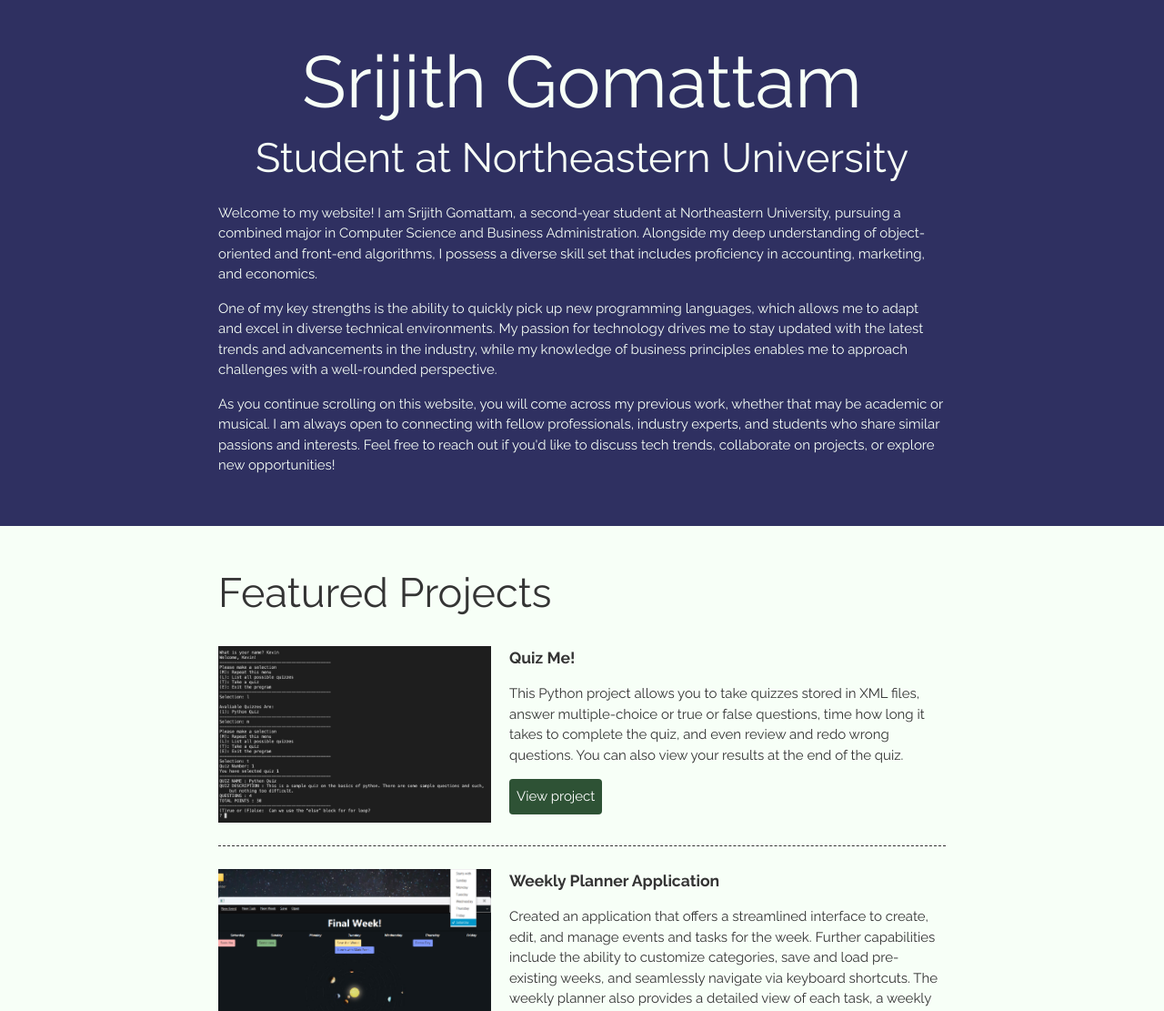
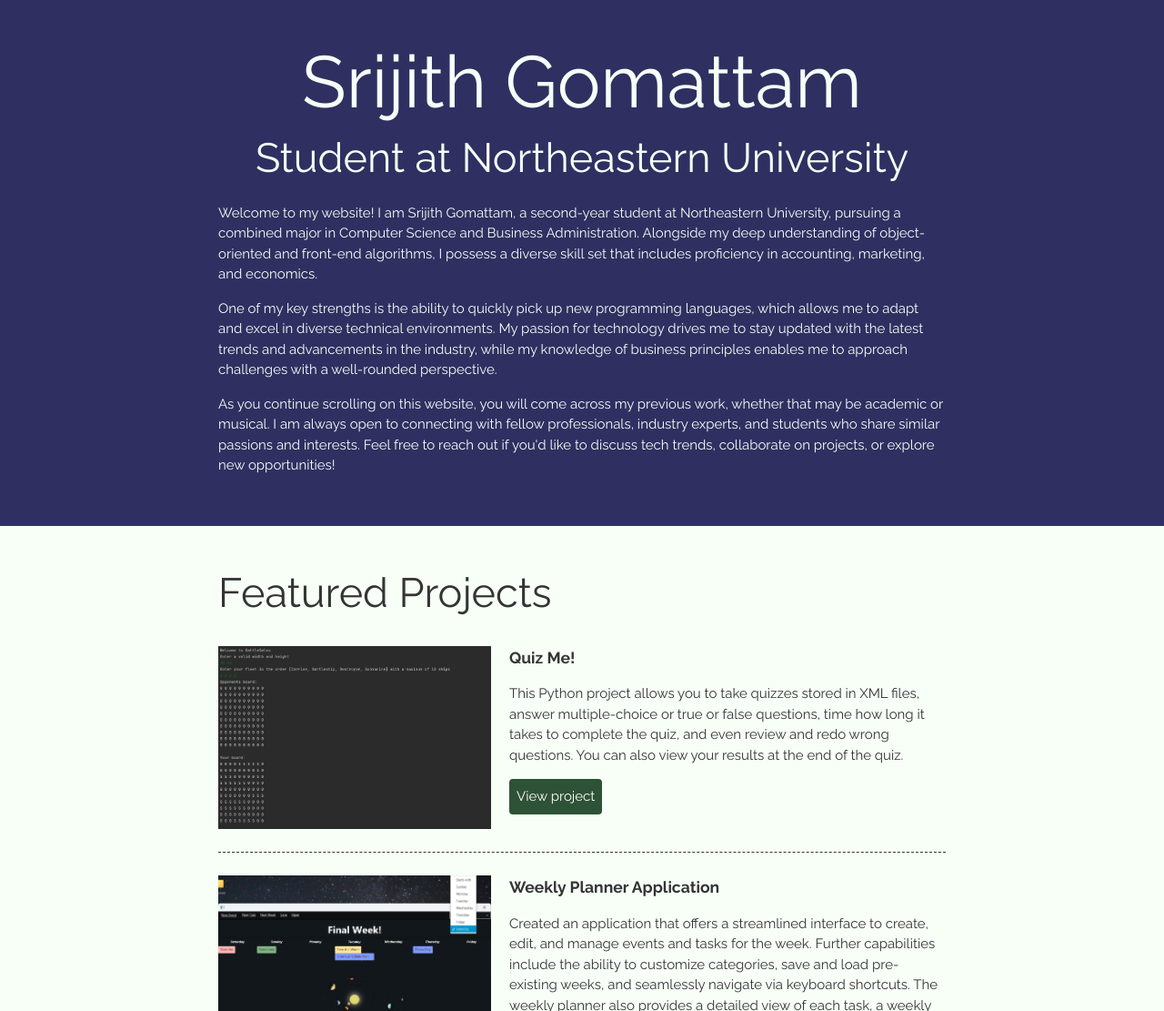
Before and after one commit to SrijithGomattam/SrijithGomattam.github.io, a plain HTML site: page index.html in a window 1280 px wide. Shown: the top 1111 px of the page at 91% size. Drawn offline with Linux system fonts and the light colour scheme.

Commit message:
Update index.html

```diff
--- a/index.html
+++ b/index.html
@@ -41,7 +41,7 @@
           <!-- Quiz Me!-->
           <section class ="project-item">
 
-            <img src="images/QuizAppView.png" alt="description of image">
+            <img src="https://github.com/SrijithGomattam/SrijithGomattam.github.io/blob/main/images/BattleSalvoView.png" alt="description of image">
             <h3>Quiz Me!</h3>
             <p>This Python project allows you to take quizzes stored in XML files, answer multiple-choice or true or false questions,
               time how long it takes to complete the quiz, and even review and redo wrong questions. You can also view your results
```
